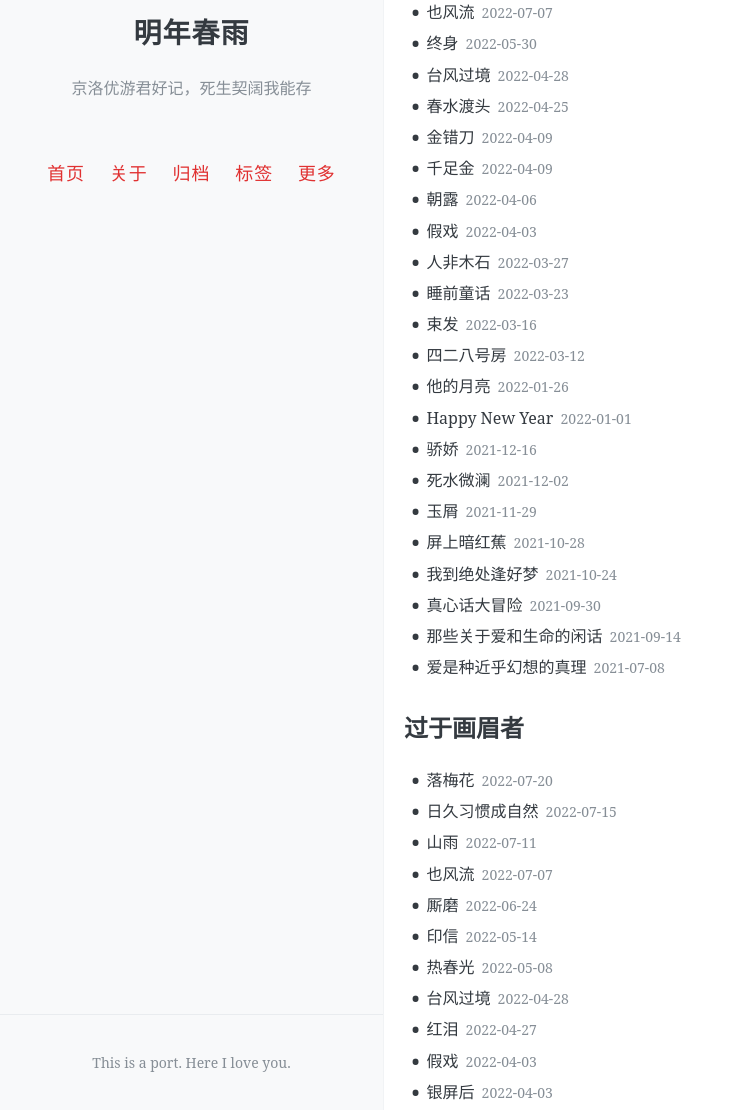
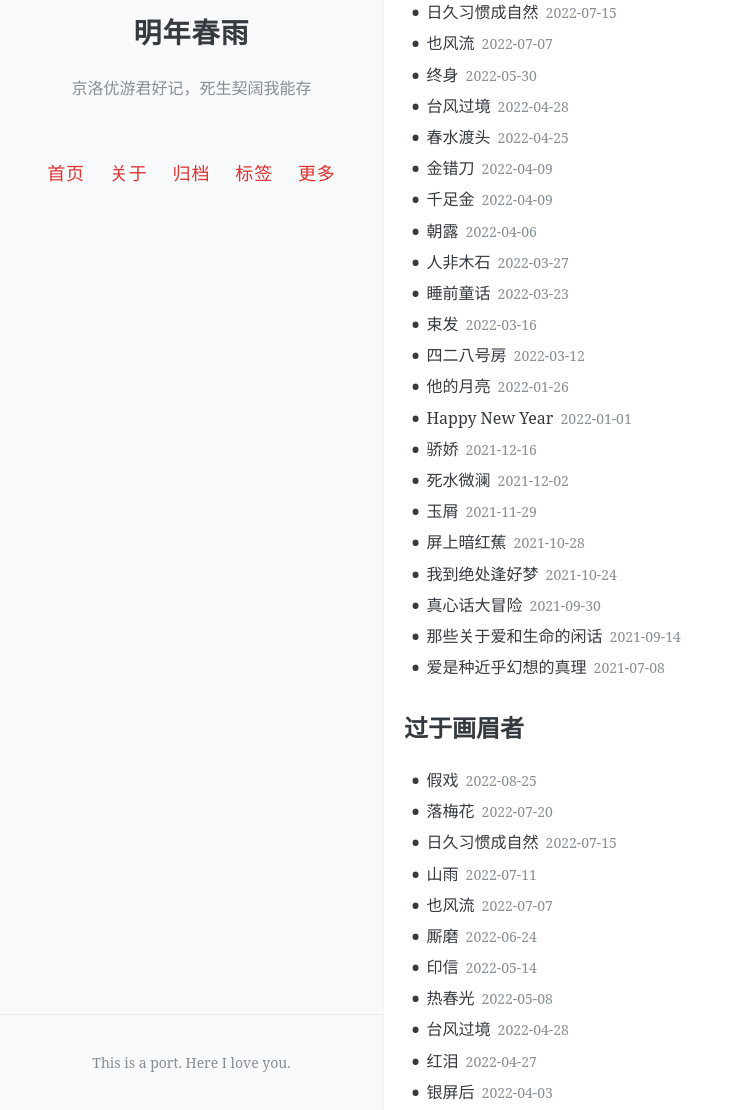
Before and after one commit to eglantine-shell/dreamboat, a Jekyll site: the page built from tags/index.html, in a window 1280 px wide and 1400 px high, scrolled down 4068 px. Shown: the part 290-1400 px from the top of the window, without its empty margins (0-742 px from the left). Built offline with Jekyll 4.4.1, drawn with Linux system fonts in a browser that asks for light colours; comment, search, counter and statistics services are not loaded.

Commit message:
Update 2022-08-25-dream23.md

```diff
--- a/_posts/2022-08-25-dream23.md
+++ b/_posts/2022-08-25-dream23.md
@@ -1,7 +1,7 @@
 ---
 layout: post
 title: 假戏
-date: 2022-4-3
+date: 2022-8-25
 tags: [绝处逢生是好梦, 过于画眉者]
 ---
 
```
